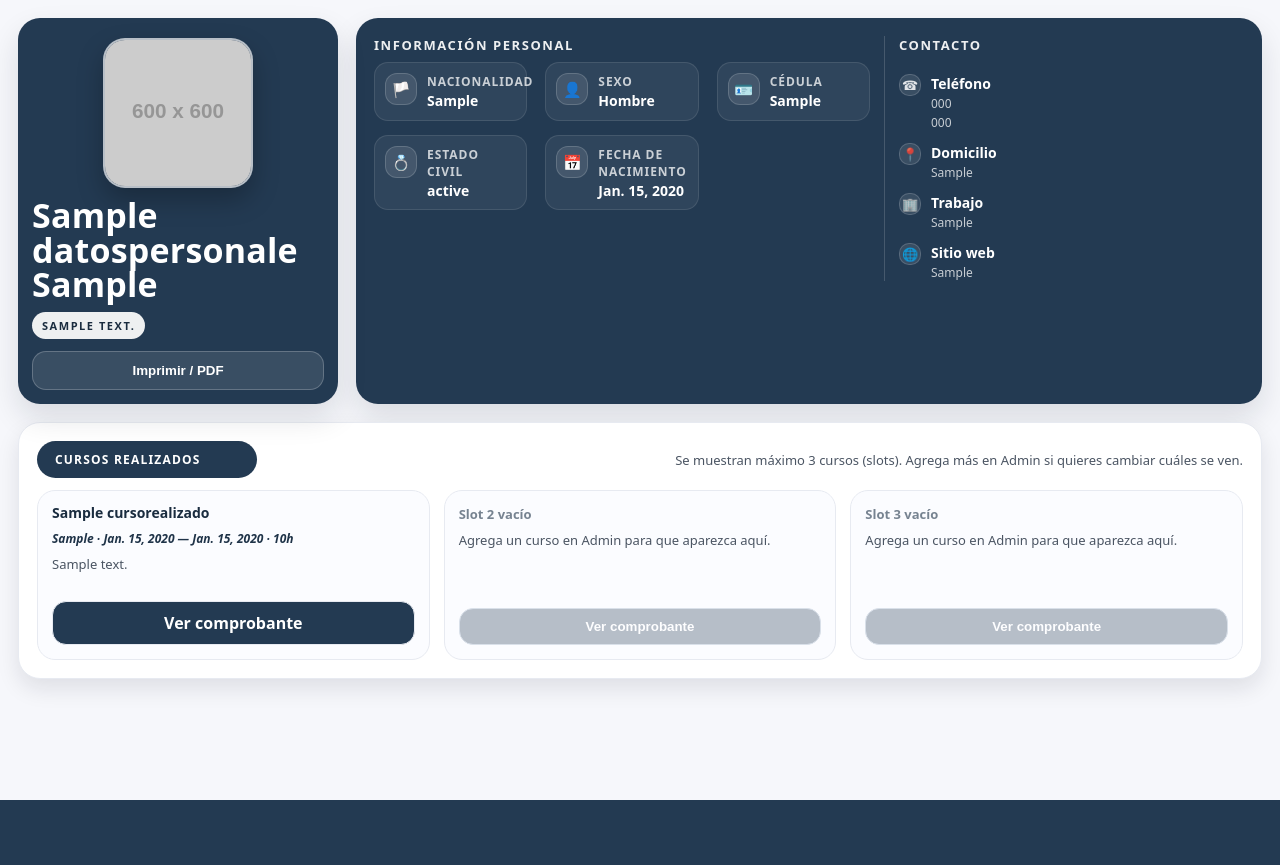
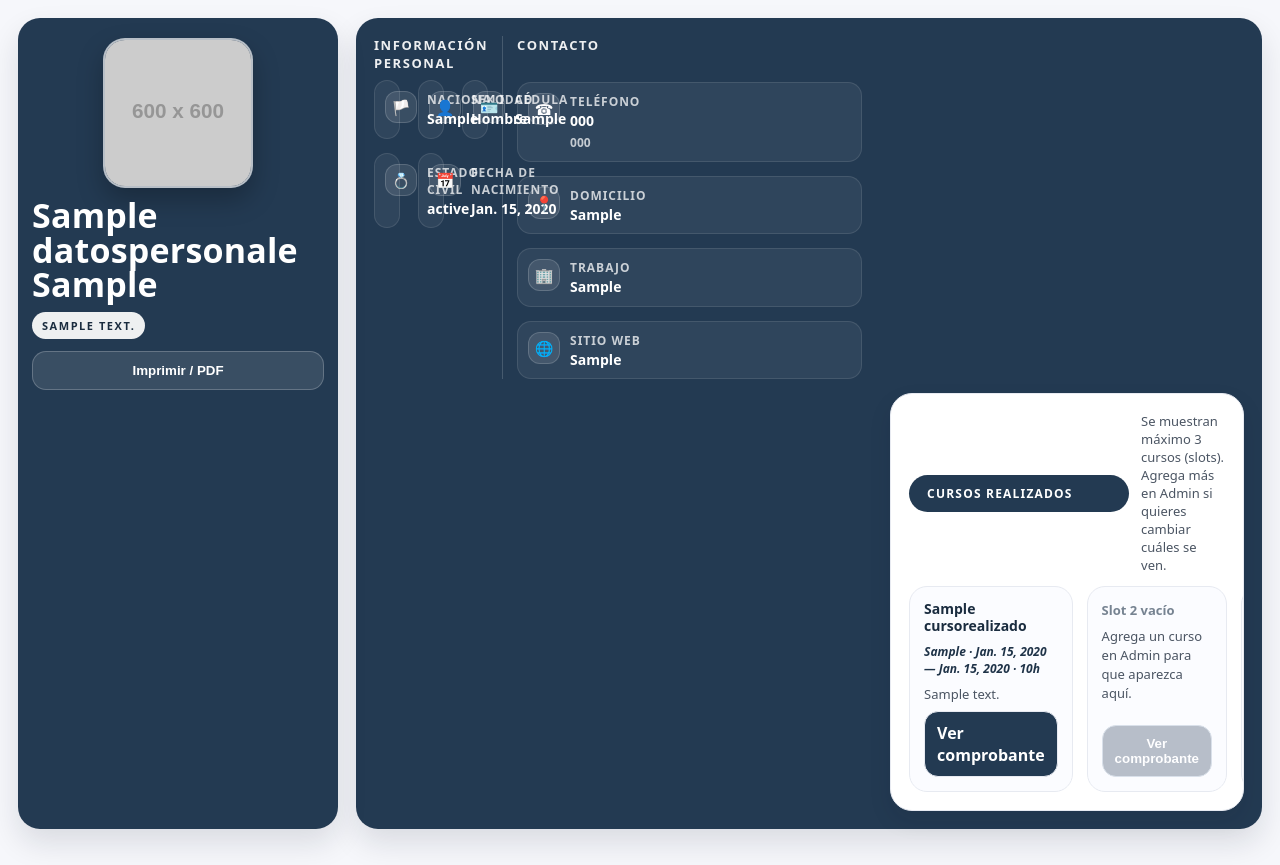
Before and after one commit to ANTHOX12/Proyectobasededatos, a Django app: page / in a window 1280 px wide. Before the commit the page ends 800 px from the top, so only its background shows below. Run offline with Django 5.2, Linux system fonts and the light colour scheme; tables that the repository leaves empty hold one stand-in row (values such as "Sample post"); grey boxes labelled with a size stand in for pictures from a placeholder-image service; some libraries are stand-ins or nearby versions.

Commit message:
Version 111112221

```diff
--- a/tasks/templates/home.html
+++ b/tasks/templates/home.html
@@ -458,6 +458,18 @@
   background: rgba(255,255,255,.06);
   border: 1px solid rgba(255,255,255,.10);
 }
+/* Subtexto para contacto (teléfono fijo, etc.) */
+.fsub{
+  margin-top: 4px;
+  font-size: 12px;
+  color: rgba(255,255,255,.72);
+  font-weight: 700;
+}
+
+/* Contacto en 1 columna para que quede elegante en el panel derecho */
+.facts-contact{
+  grid-template-columns: 1fr !important;
+}
 
 .fico{
   width: 32px;
@@ -574,40 +586,44 @@
        <div class="info-col">
   <h2>Contacto</h2>
 
-          <div class="irow">
-            <div class="ico">☎</div>
+  <div class="facts facts-contact">
+    <div class="fact">
+      <div class="fico">☎</div>
       <div>
-              <b>Teléfono</b>
-              <div class="small">{{ perfil.telefono_convencional|default:"-" }}</div>
-              {% if perfil.telefono_fijo %}<div class="small">{{ perfil.telefono_fijo }}</div>{% endif %}
+        <div class="flabel">Teléfono</div>
+        <div class="fvalue">{{ perfil.telefono_convencional|default:"-" }}</div>
+        {% if perfil.telefono_fijo %}
+          <div class="fsub">{{ perfil.telefono_fijo }}</div>
+        {% endif %}
       </div>
     </div>
 
-          <div class="irow">
-            <div class="ico">📍</div>
+    <div class="fact">
+      <div class="fico">📍</div>
       <div>
-              <b>Domicilio</b>
-              <div class="small">{{ perfil.direccion_domiciliaria|default:"No registrada" }}</div>
+        <div class="flabel">Domicilio</div>
+        <div class="fvalue">{{ perfil.direccion_domiciliaria|default:"No registrada" }}</div>
       </div>
     </div>
 
-          <div class="irow">
-            <div class="ico">🏢</div>
+    <div class="fact">
+      <div class="fico">🏢</div>
       <div>
-              <b>Trabajo</b>
-              <div class="small">{{ perfil.direccion_de_trabajo|default:"No registrada" }}</div>
+        <div class="flabel">Trabajo</div>
+        <div class="fvalue">{{ perfil.direccion_de_trabajo|default:"No registrada" }}</div>
       </div>
     </div>
 
-          <div class="irow">
-            <div class="ico">🌐</div>
+    <div class="fact">
+      <div class="fico">🌐</div>
       <div>
-              <b>Sitio web</b>
-              <div class="small">{{ perfil.sitioweb|default:"-" }}</div>
+        <div class="flabel">Sitio web</div>
+        <div class="fvalue">{{ perfil.sitioweb|default:"-" }}</div>
       </div>
     </div>
   </div>
 </div>
+
 
       <!-- Cursos: 3 slots fijos (lineales) -->
 <div class="card">
```
Lines whose indentation alone changed are shown as unchanged.
